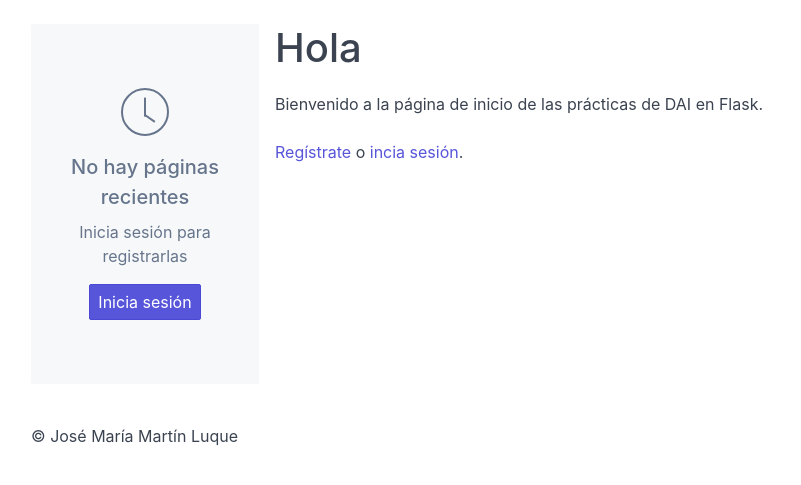
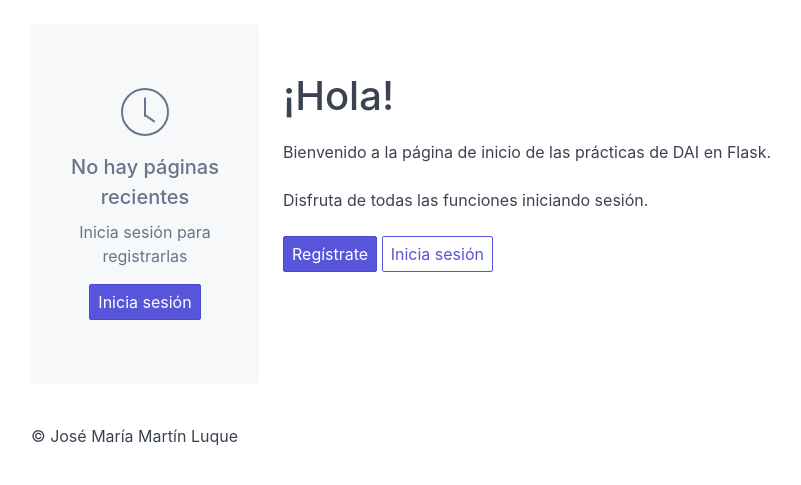
Before and after one commit to jmml97/dai-practicas, a Python web app: template flask/templates/p3.html in a window 1280 px wide. Shown: the part 60-545 px from the top of the page, without its empty margins (129-930 px from the left). Run offline with Jinja, Linux system fonts and the light colour scheme; the template is opened without the code that fills it, so the values that code supplies are empty.

Commit message:
Botones de registro o inicio de sesión

```diff
--- a/flask/templates/p3.html
+++ b/flask/templates/p3.html
@@ -1,15 +1,19 @@
 {% extends "layout.html" %}
 
 {% block content %}
-  <h1>Hola</h1>
-  <p class="important">
-    Bienvenido a la página de inicio de las prácticas de DAI en Flask.
-  </p>
+  <div class="hero hero-sm bg-white">
+    <div class="hero-body">
+      <h1>¡Hola!</h1>
+      <p>Bienvenido a la página de inicio de las prácticas de DAI en Flask.</p>
 
-  {% if not session['email'] %}
+      {% if not session['email'] %}
 
-  <p><a href="{{ url_for('p3_signup') }}">Regístrate</a> o <a href="{{ url_for('p3_login') }}">incia sesión</a>.</p>
+      <p>Disfruta de todas las funciones iniciando sesión.</p>
+      <a href="{{ url_for('p3_signup') }}" class="btn btn-primary">Regístrate</a>
+      <a href="{{ url_for('p3_login') }}" class="btn">Inicia sesión</a>
 
-  {% endif %}
-    {{login}}
+      {% endif %}
+    </div>
+  </div>
+
 {% endblock %}
```
